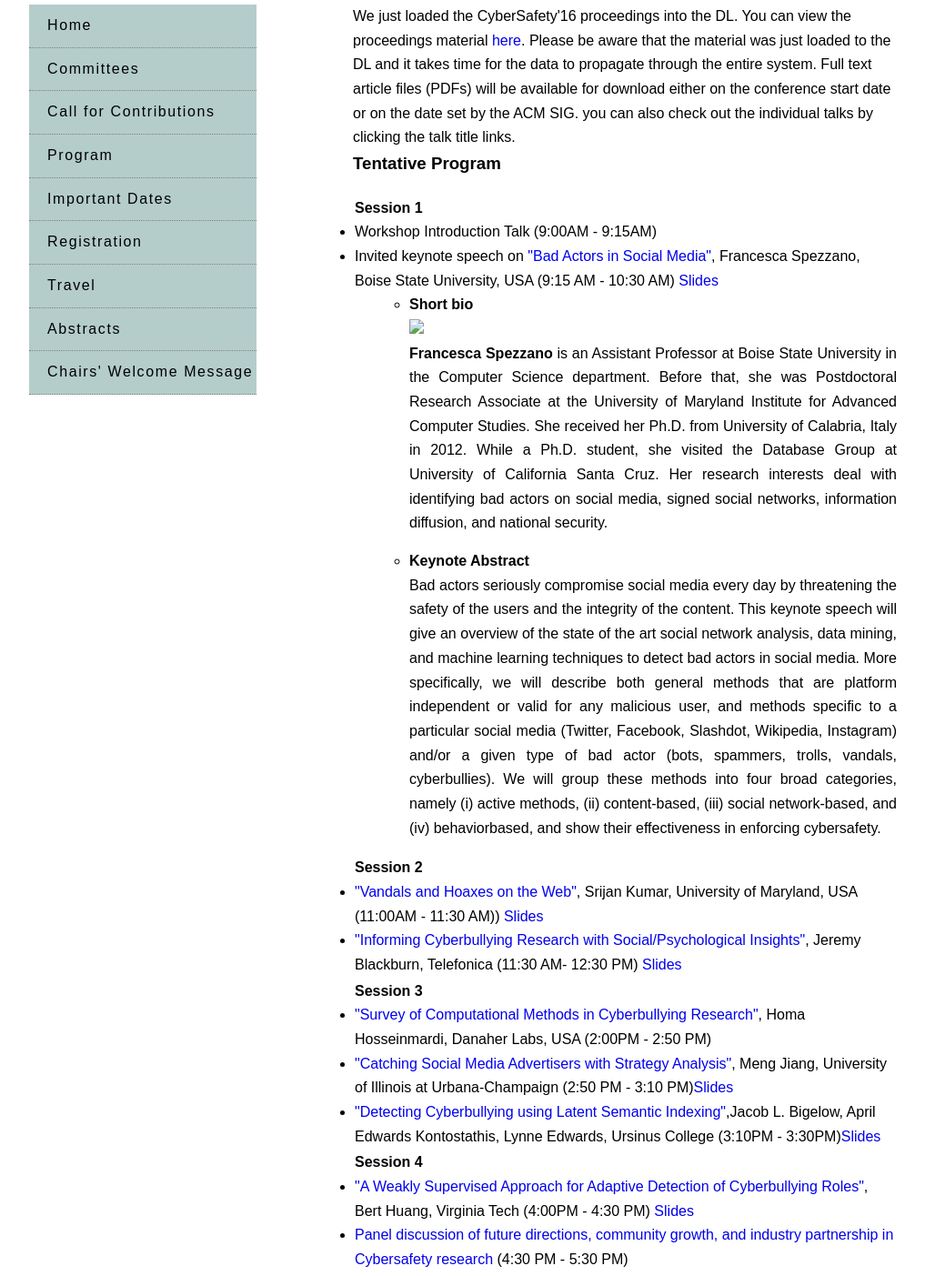
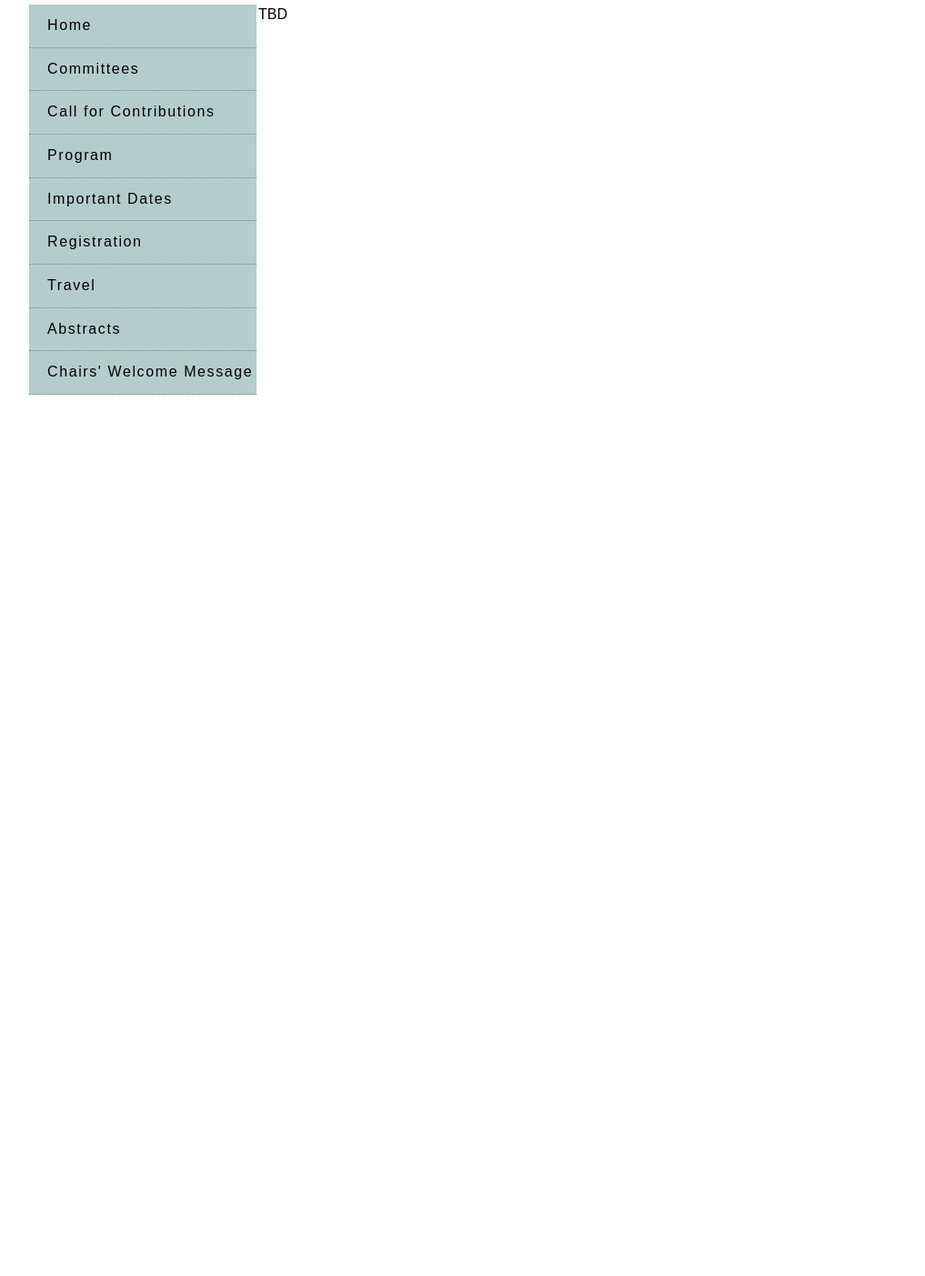
Before and after one commit to cybersafety2018/cybersafety2018.github.io, a plain HTML site: page program/index.html in a window 1280 px wide. Shown: the part 291-1694 px from the top of the page at 91% size, without its empty margins (130-1147 px from the left). After the commit the page ends 800 px from the top, so only its background shows below. Drawn offline with Linux system fonts and the light colour scheme.

Commit message:
adding TBD to all web locations

```diff
--- a/program/index.html
+++ b/program/index.html
@@ -26,82 +26,7 @@
 		<script type="text/javascript" src="../../includes/menu2.js"> </script>
 
 			<table class="text">
-				<tr>
-				<td>
-				We just loaded the CyberSafety'16 proceedings into the DL. You can view the proceedings material <a href="http://dl.acm.org/citation.cfm?id=3002137">here</a>.
-				Please be aware that the material was just loaded to the DL and it takes time for the data to propagate through the entire system. Full text article files (PDFs) will be available for download either on the conference start date or on the date set by the ACM SIG. you can also check out the individual talks by clicking the talk title links.
-				</td>
-				</tr>
-				<tr>
-					<td>
-						<div>
-						<h3>Tentative Program</h3>
-						<table width="600px">
-							<tr>
-								<td>
-								<h4>Session 1</h4>
-									<ul>
-									<li> Workshop Introduction Talk (9:00AM - 9:15AM)</li>
-									<li>Invited keynote speech on <a href="http://dl.acm.org/citation.cfm?id=3002138&CFID=686716888&CFTOKEN=58544226">"Bad Actors in Social Media"</a>, Francesca Spezzano, Boise State University, USA  (9:15 AM - 10:30 AM) <a href="../../slides/Cybersafety2016_keynote.pdf">Slides</a>
-										<ul class="nested">
-											<li>
-											<b>Short bio</b><br/>
-											<img src="../figures/francesca.jpg">
-									<p><b>Francesca Spezzano</b> is an Assistant Professor at Boise State University in the Computer Science department. Before that, she was Postdoctoral Research Associate at the University of Maryland Institute for Advanced Computer Studies. She received her Ph.D. from University of Calabria, Italy in 2012. While a Ph.D. student, she visited the Database Group at University of California Santa Cruz. Her research interests deal with identifying bad actors on social media, signed social networks, information diffusion, and national security.</p>
-											</li>
-											<li>
-											<b>Keynote Abstract</b><br/>
-											<p>Bad actors seriously compromise social media every day by threatening the safety of the users and the integrity of the content. This keynote speech will give an overview of the state of the art social network analysis, data mining, and machine learning techniques to detect bad actors in social media. More specifically, we will describe both general methods that are platform independent or valid for any malicious user, and methods specific to a particular social media (Twitter, Facebook, Slashdot, Wikipedia, Instagram) and/or a given type of bad actor (bots, spammers, trolls, vandals, cyberbullies). We will group these methods into four broad categories, namely (i) active methods, (ii) content-based, (iii) social network-based, and (iv) behaviorbased, and show their effectiveness in enforcing cybersafety.</p>
-
-											</li>
-										</ul>
-									</li>
-									</ul>
-
-								</td>
-							</tr>
-
-							<tr>
-								<td>
-								<h4>Session 2</h4>
-									<ul>
-									  <li><a href="http://dl.acm.org/citation.cfm?id=3002139&CFID=686716888&CFTOKEN=58544226">"Vandals and Hoaxes on the Web"</a>, Srijan Kumar, University of Maryland, USA   (11:00AM - 11:30 AM)) <a href="../../slides/vandals-and-hoaxes-CyberSafety16.pptx">Slides</a></li>
-									  <li><a href="http://dl.acm.org/citation.cfm?id=3002141&CFID=686716888&CFTOKEN=58544226">"Informing Cyberbullying Research with Social/Psychological Insights"</a>, Jeremy Blackburn, Telefonica (11:30 AM- 12:30 PM) <a href="../../slides/cybersafety-2016-informing.pdf">Slides</a></li>
-									</ul>
-								</td>
-							</tr>
-
-							<tr>
-								<td>
-								<h4>Session 3</h4>
-									<ul>
-									  <li><a href="http://dl.acm.org/citation.cfm?id=3002140&CFID=686716888&CFTOKEN=58544226">"Survey of Computational Methods in Cyberbullying Research"</a>, Homa Hosseinmardi, Danaher Labs, USA (2:00PM - 2:50 PM)</li>
-									  <li> <a href="http://dl.acm.org/citation.cfm?id=3002143&CFID=686716888&CFTOKEN=58544226">"Catching Social Media Advertisers with Strategy Analysis"</a>, Meng Jiang, University of Illinois at Urbana-Champaign (2:50 PM - 3:10 PM)<a href="../../slides/strategy-cybersafety16-slides.pdf">Slides</a> </li>
-									  <li><a href="http://dl.acm.org/citation.cfm?id=3002144&CFID=686716888&CFTOKEN=58544226">"Detecting Cyberbullying using Latent Semantic Indexing"</a>,Jacob L. Bigelow, April Edwards Kontostathis, Lynne Edwards, Ursinus College
-									  (3:10PM - 3:30PM)<a href="../../slides/CikMpresentation.pptx">Slides</a>
-									  </li>
-									</ul>
-								</td>
-							</tr>
-
-							<tr>
-								<td>
-								<h4>Session 4</h4>
-									<ul>
-
-									  <li><a href="http://dl.acm.org/citation.cfm?id=3002142&CFID=686716888&CFTOKEN=58544226">"A Weakly Supervised Approach for Adaptive Detection of Cyberbullying Roles"</a>, Bert Huang, Virginia Tech (4:00PM - 4:30 PM) <a href="../../slides/cybersafety_huang.pdf">Slides</a></li>
-									  <li><a href="http://dl.acm.org/citation.cfm?id=3002145&CFID=686716888&CFTOKEN=58544226">Panel discussion of future directions, community growth, and industry partnership in Cybersafety research</a> (4:30 PM - 5:30 PM)</li>
-									</ul>
-								</td>
-							</tr>
-
-						</table>
-						</div>
-
-
-					</td>
-
-				</tr>
+					<tr>TBD</tr>
 			</table>
 
 		</div>
```
Also changed, not shown: important_dates/index.html (+4 -4 lines), registration/index.html (+1 -1 lines), travel/index.html (+1 -1 lines), 3 other files.
